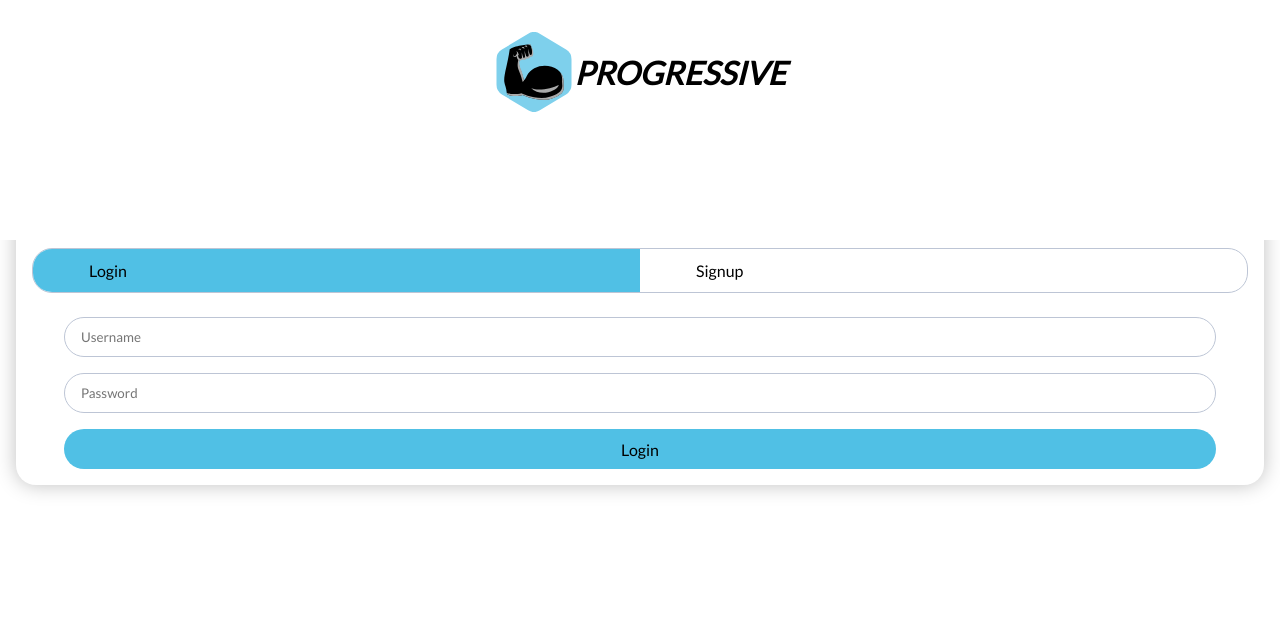
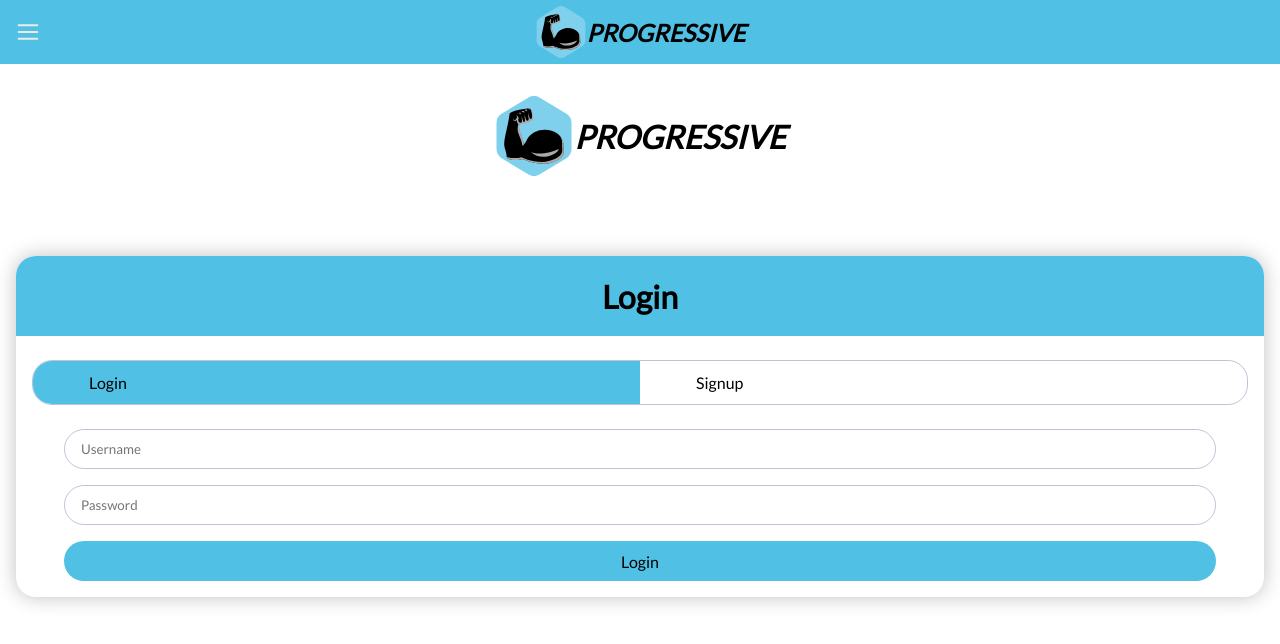
Before and after one commit to lucaspham098/Progressive-Frontend, a React (Create React App) app: page /login-signup in a window 1280 px wide. Shown: the top 644 px of the page. Built offline with nearby package versions, Linux system fonts and the light colour scheme; no server answers; sample sign-in values are in the browser's storage.

Commit message:
render header only when signed in

```diff
--- a/src/App.jsx
+++ b/src/App.jsx
@@ -5,10 +5,8 @@
 import HomePage from './pages/HomePage/HomePage'
 import WorkoutsPage from './pages/WorkoutsPage/WorkoutsPage'
 import ExerciseProgressionPage from './pages/ExerciseProgressionPage/ExerciseProgressionPage'
+
 function App() {
-
-
-
 
   return (
     <BrowserRouter>
--- a/src/components/Header/Header.jsx
+++ b/src/components/Header/Header.jsx
@@ -1,4 +1,5 @@
-import React, { useState } from 'react';
+import React, { useState, useEffect } from 'react';
+import { useLocation } from 'react-router-dom';
 import './Header.scss'
 import hamburger from '../../assets/icons/hamburger.svg'
 import Overlay from '../Overlay/Overlay'
@@ -6,8 +7,11 @@
 import logo from '../../assets/icons/logo.svg'
 
 const Header = () => {
+
     const [navModal, setnavModal] = useState(false)
     const [open, setOpen] = useState('')
+    const [hasToken, setHasToken] = useState(null)
+    const location = useLocation()
 
     const handleClick = () => {
         setnavModal(true)
@@ -18,9 +22,18 @@
         setOpen('nav-modal--close')
     }
 
+    useEffect(() => {
+        if (sessionStorage.getItem('JWTtoken')) {
+            setHasToken(true)
+        } else {
+            setHasToken(false)
+        }
+    }, [location.pathname])
+
 
     return (
-        <div className='header'>
+        <>
+            {hasToken && <div className='header'>
                 <img className='header__icon' src={hamburger} alt="hamburger" onClick={handleClick} />
                 <div className='header__logo-container'>
                     <img className='header__logo' src={logo} alt="logo" />
@@ -28,7 +41,9 @@
                 </div>
                 <NavModal func={handleClose} open={open} />
                 {navModal && <Overlay />}
-        </div>
+            </div>}
+
+        </>
     );
 };
 
--- a/src/components/LoginSignupForm/LoginSignupForm.jsx
+++ b/src/components/LoginSignupForm/LoginSignupForm.jsx
@@ -128,6 +128,12 @@
 
     return (
         <>
+            <div>
+                <div className="login-signup__logo-container">
+                    <img className='login-signup__logo' src={logo} alt="logo" />
+                    <p className='login-signup__logo-text'>PROGRESSIVE</p>
+                </div>
+            </div>
             <div className='form-container'>
                 <div className="form__title-container">
                     <h1 className='form__title'>{formTitle}</h1>
@@ -166,12 +172,7 @@
                         </div>
                     </form>}
             </div>
-            <div className='clear-background'>
-                <div className="login-signup__logo-container">
-                    <img className='login-signup__logo' src={logo} alt="logo" />
-                    <p className='login-signup__logo-text'>PROGRESSIVE</p>
-                </div>
-            </div>
+
 
         </>
     );
--- a/src/components/LoginSignupForm/LoginSignupForm.scss
+++ b/src/components/LoginSignupForm/LoginSignupForm.scss
@@ -75,15 +75,6 @@
     padding-bottom: 1rem;
 }
 
-.clear-background {
-    background-color: white;
-    position: absolute;
-    top: 0;
-    bottom: 35rem;
-    left: 0;
-    right: 0;
-
-}
 
 .login-signup__logo {
     height: 5rem;
```
Lines whose indentation alone changed are shown as unchanged.
